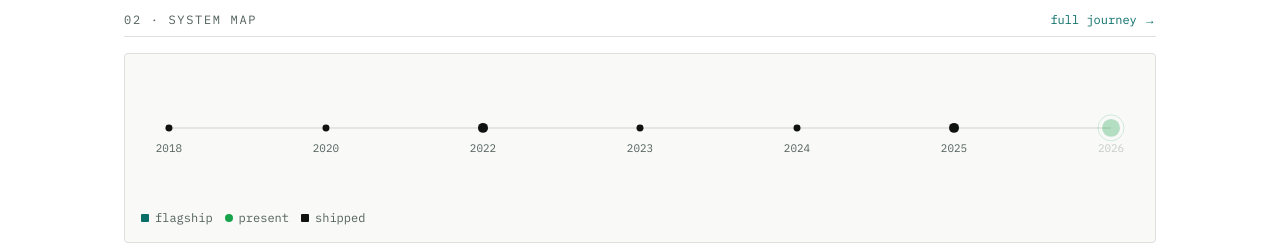
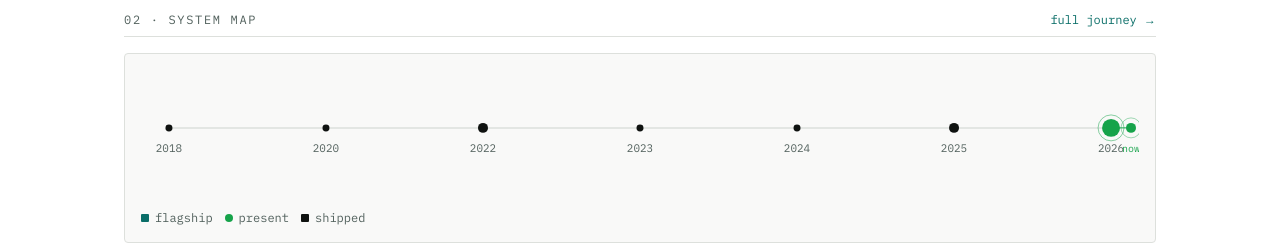
Before and after one commit to marehman-exe/marehman, a Next.js app: page / in a window 1280 px wide. Shown: the part 439-691 px from the top of the page. Built offline with nearby package versions, Linux system fonts and the light colour scheme.

Commit message:
fix: system map pipeline — spread years properly, add now marker, remove fading

```diff
--- a/src/components/HomePipeline.tsx
+++ b/src/components/HomePipeline.tsx
@@ -8,18 +8,27 @@ interface Props {
   nodes: JourneyNode[];
 }
 
-// Build timeline data from journey nodes
+// Pick a representative set of milestone years to display on the pipeline.
+// We want chronological spread, not every node year.
 function buildTimelinePoints(nodes: JourneyNode[]) {
-  // Use unique years from nodes, sorted ascending
-  const years = Array.from(
+  // Collect unique years, sorted ascending
+  const allYears = Array.from(
     new Set(nodes.map((n) => parseInt(n.start)))
   ).sort((a, b) => a - b);
 
-  // Add current year if not there and last node has no end
-  const currentYear = new Date().getFullYear();
-  if (!years.includes(currentYear)) years.push(currentYear);
+  // Always include first and last; thin the middle to at most ~7 points
+  if (allYears.length <= 7) return allYears;
 
-  return years;
+  const first = allYears[0];
+  const last = allYears[allYears.length - 1];
+  const middle = allYears.slice(1, -1);
+
+  // Pick evenly spaced points from the middle
+  const targetMiddle = 5;
+  const step = Math.ceil(middle.length / targetMiddle);
+  const picked = middle.filter((_, i) => i % step === 0);
+
+  return [first, ...picked, last];
 }
 
 function getNodeMeta(node: JourneyNode): { tone: "flagship" | "live" | "default"; r: number } {
@@ -75,6 +84,9 @@ export function HomePipeline({ nodes }: Props) {
     if (!existing || node.weight > existing.weight) byYear.set(year, node);
   }
 
+  // Check if any node is still active (no end date)
+  const hasLiveNode = nodes.some((n) => !n.end);
+
   return (
     <div
       ref={containerRef}
@@ -107,6 +119,22 @@ export function HomePipeline({ nodes }: Props) {
             />
           ))}
 
+          {/* Trailing line from last year to "now" marker */}
+          {hasLiveNode && (
+            <line
+              className="pedge stroke-live"
+              style={{ "--i": years.length } as React.CSSProperties}
+              x1={xOf(years[years.length - 1])}
+              y1={Y}
+              x2={W - 8}
+              y2={Y}
+              strokeWidth={1}
+              strokeDasharray="3 3"
+              pathLength={1}
+              opacity={0.5}
+            />
+          )}
+
           {/* Nodes */}
           {years.map((yr, i) => {
             const node = byYear.get(yr);
@@ -114,13 +142,12 @@ export function HomePipeline({ nodes }: Props) {
             const x = xOf(yr);
             const isLive = meta.tone === "live";
             const isFlagship = meta.tone === "flagship";
-            const isCurrent = yr === new Date().getFullYear();
 
             return (
               <g
                 key={yr}
                 className="pnode"
-                style={{ "--i": i, opacity: isCurrent || !node ? 0.3 : 1 } as React.CSSProperties}
+                style={{ "--i": i } as React.CSSProperties}
               >
                 {isLive && (
                   <circle
@@ -129,7 +156,7 @@ export function HomePipeline({ nodes }: Props) {
                     r={meta.r + 4}
                     className="fill-none stroke-live"
                     strokeWidth={1}
-                    opacity={0.6}
+                    opacity={0.5}
                   />
                 )}
                 <circle
@@ -158,6 +185,38 @@ export function HomePipeline({ nodes }: Props) {
               </g>
             );
           })}
+
+          {/* "now" live indicator at far right */}
+          {hasLiveNode && (
+            <g
+              className="pnode"
+              style={{ "--i": years.length } as React.CSSProperties}
+            >
+              <circle
+                cx={W - 8}
+                cy={Y}
+                r={10}
+                className="fill-none stroke-live"
+                strokeWidth={1}
+                opacity={0.4}
+              />
+              <circle
+                cx={W - 8}
+                cy={Y}
+                r={5}
+                className="fill-live"
+              />
+              <text
+                x={W - 8}
+                y={Y + 24}
+                textAnchor="middle"
+                className="fill-live font-mono"
+                style={{ fontSize: 10 }}
+              >
+                now
+              </text>
+            </g>
+          )}
         </svg>
       </Link>
 
```
